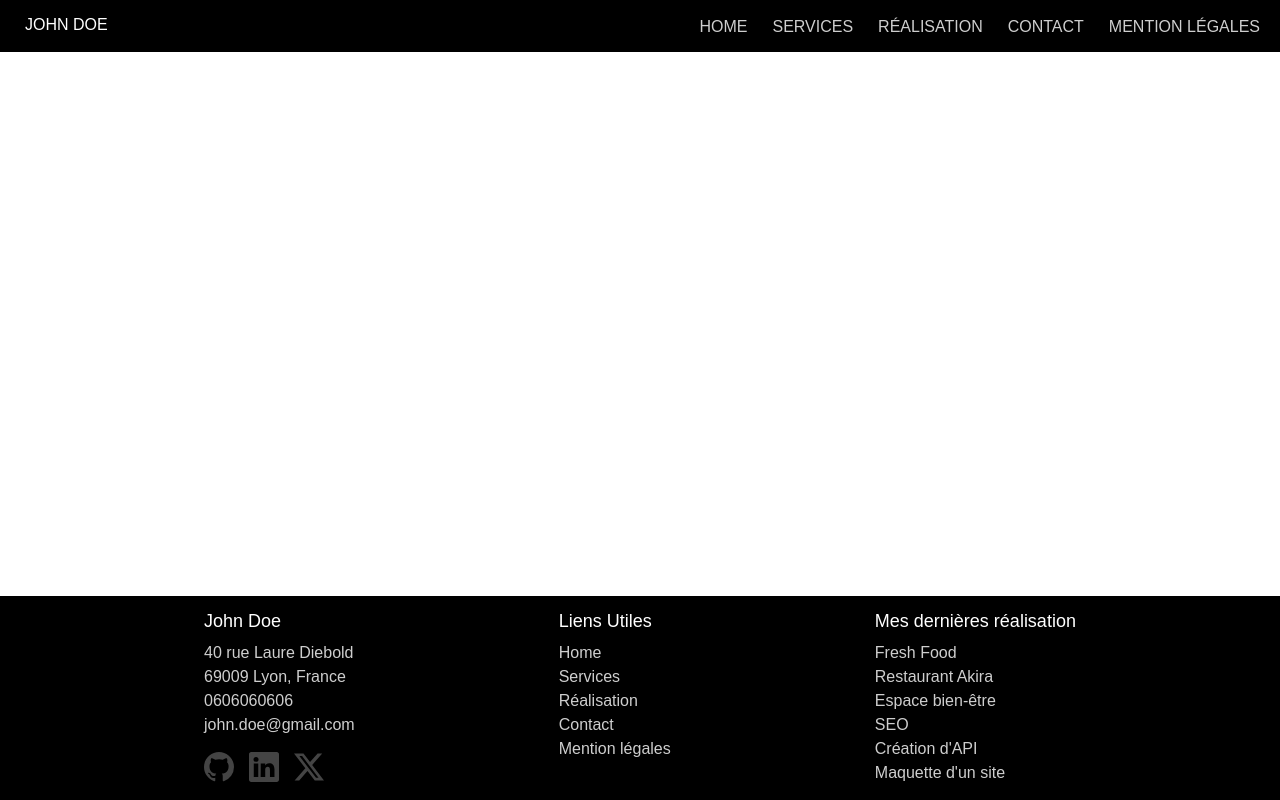
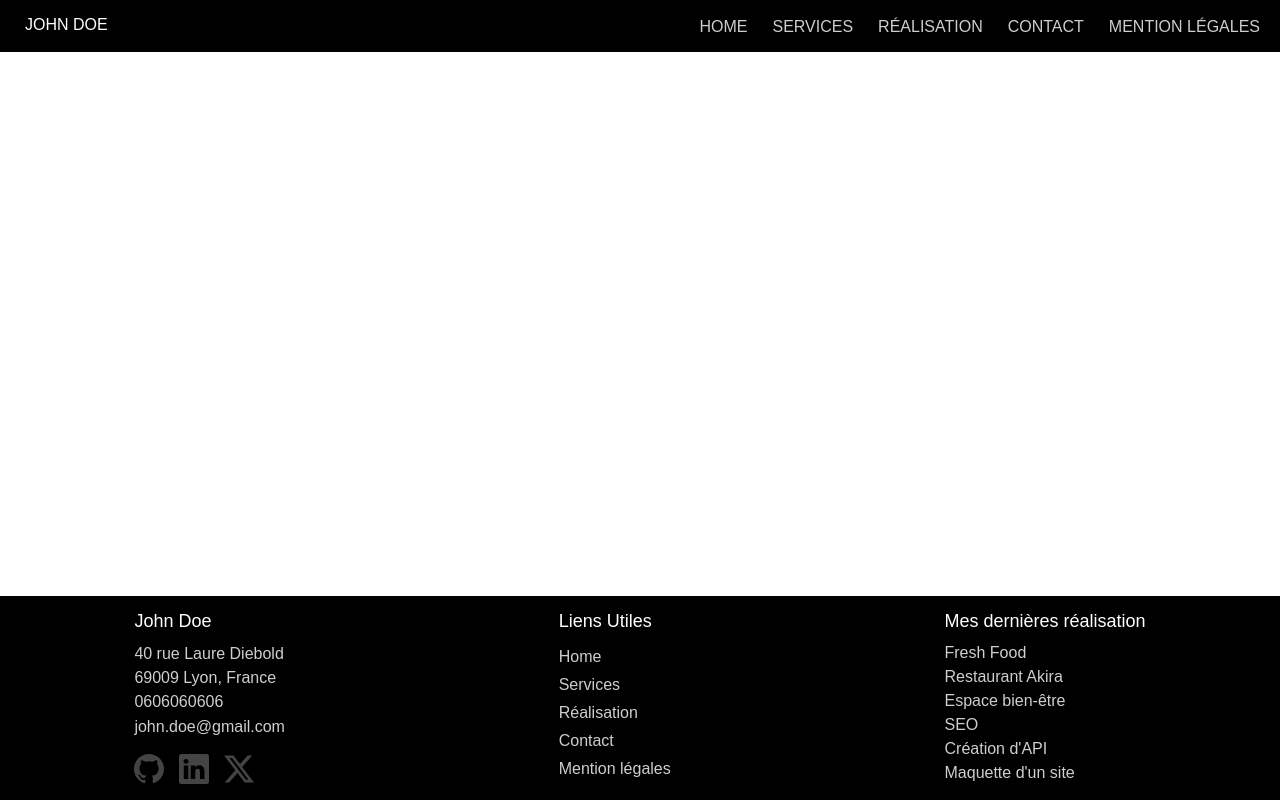
Before and after one commit to JopraZ/devoir_react_CEF, a React (Create React App) app: page / in a window 1280 px wide. Built offline with nearby package versions, Linux system fonts and the light colour scheme; a web font is replaced by a local one.

Commit message:
header et footer sfx

```diff
--- a/src/component/Footer.css
+++ b/src/component/Footer.css
@@ -2,7 +2,7 @@ footer{
     background-color: black;
     color: white;
     display: flex;
-    justify-content: space-evenly;
+    justify-content: space-around;
     text-align: bottom;
     bottom: 0;
     left: 0;
@@ -16,20 +16,28 @@ footer h2 {
     font-size: large;
 }
 
+
+
 .contactLink {
     color: #cecece;;
     text-decoration: none;
     transition: all 0.3s ease;
+    width: fit-content;
+    white-space: nowrap; /* Empêche le retour à la ligne */
+    padding-right: 5px;
+    gap: 15px;
 }
 
 .contactLink:hover {
     color: white;
-    text-decoration: underline;
+    font-weight: bold;
+    letter-spacing: 0.01em;
 }
 
 .textblock {
-    display: flex;
-    flex-direction: column;
+    display: grid; /* ou flex */
+    grid-template-columns: 1fr; /* Colonne unique */
+    width: max-content;
     margin-top: 15px;
     margin-bottom: 15px;
 }
--- a/src/component/Navbar.css
+++ b/src/component/Navbar.css
@@ -23,6 +23,11 @@ header h1 {
 
 }
 
+.pages:focus{
+    font-weight: bold;
+    color: white;
+}
+
 .pages:hover {
      color: white;
      text-decoration: underline;
```
